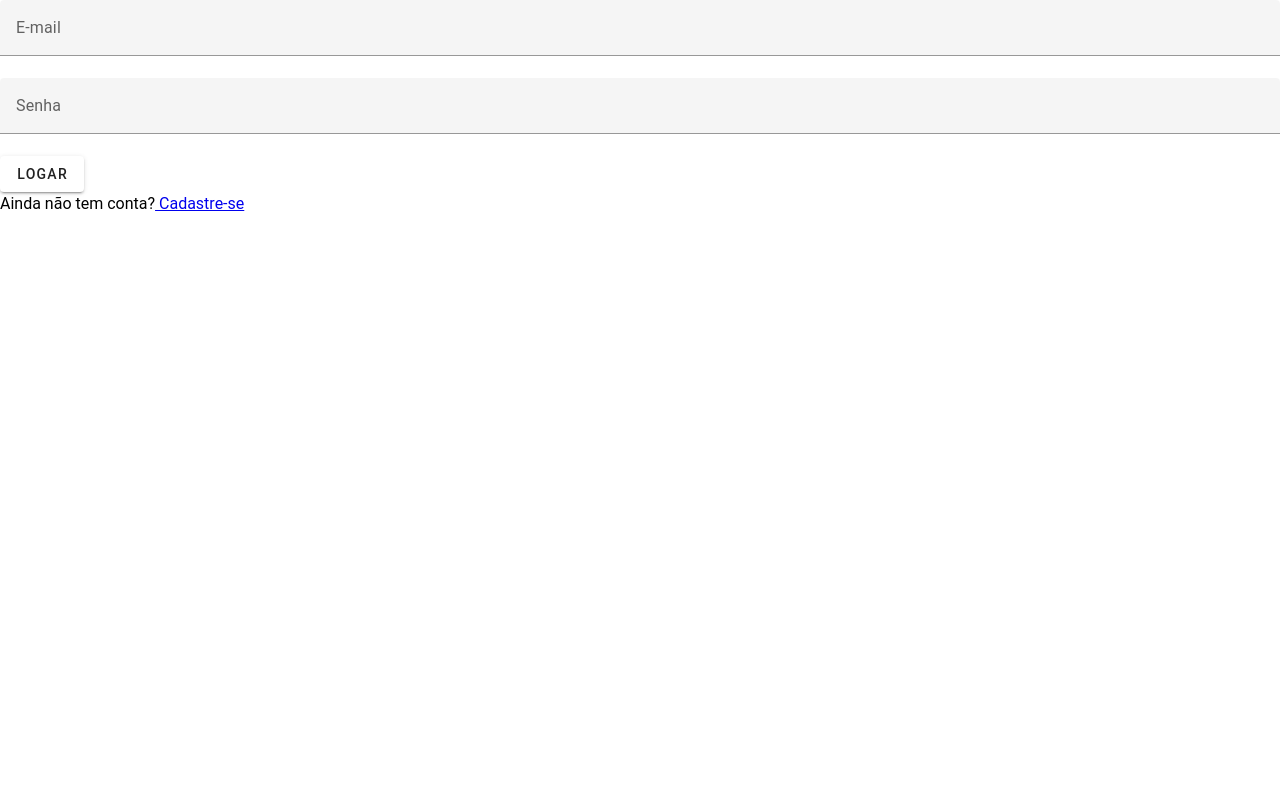
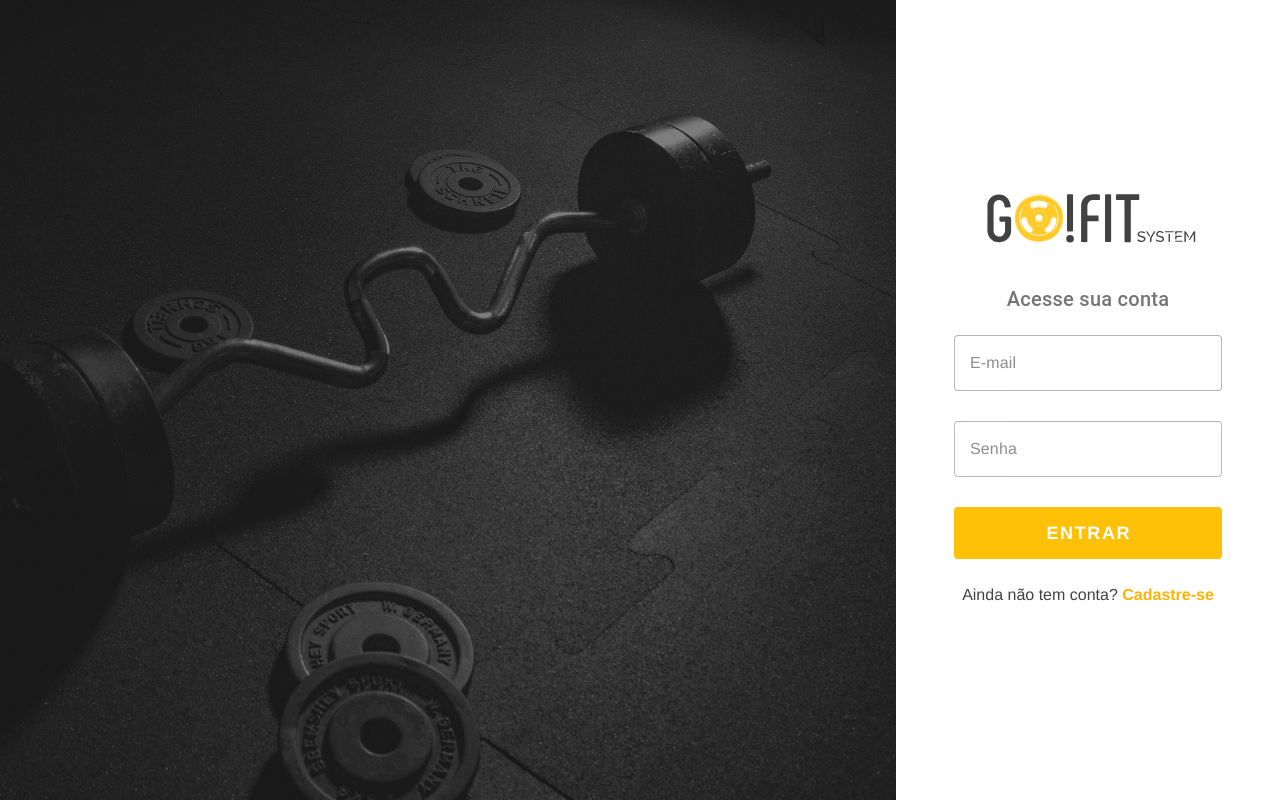
Before and after one commit to CarolineSampaio/projeto-final-modulo1, a Vue app: page /login in a window 1280 px wide. Built offline with nearby package versions, Linux system fonts and the light colour scheme.

Commit message:
feat: adiciona estilo base login

```diff
--- a/src/assets/main.css
+++ b/src/assets/main.css
@@ -3,3 +3,22 @@
   margin: 0;
   box-sizing: border-box;
 }
+
+#app {
+  font-family: 'Avenir', Helvetica, Arial, sans-serif;
+  -webkit-font-smoothing: antialiased;
+  -moz-osx-font-smoothing: grayscale;
+  color: #424242;
+  height: 100%;
+  width: 100%;
+}
+
+html {
+  overflow: auto !important;
+}
+
+html,
+body {
+  height: 100%;
+  width: 100%;
+}
--- a/src/views/Login/UserLogin.vue
+++ b/src/views/Login/UserLogin.vue
@@ -1,22 +1,46 @@
 <template>
-  <v-form @submit.prevent="handleLogin">
+  <div class="d-flex ma-0 pa-0 container">
+    <section class="left">
+      <img
+        src="../../assets/bg_login.jpg"
+        alt="imagem com barra e peso academia no chão."
+        class="background"
+      />
+    </section>
+    <section class="d-flex flex-column justify-center align-center right">
+      <img
+        src="../../assets/gofit_logo.svg"
+        alt="logo do sistema go!fit, no o possui o desenho de uma anilha."
+        class="mb-10 logo"
+      />
+      <p class="text-h6 text-grey-darken-1 mb-5">Acesse sua conta</p>
+      <v-form @submit.prevent="handleLogin" class="d-flex flex-column justify-center">
         <v-text-field
           v-model="email"
           label="E-mail"
           type="email"
           :error-messages="errors.email"
+          variant="outlined"
         ></v-text-field>
         <v-text-field
           v-model="password"
           label="Senha"
           type="password"
           :error-messages="errors.password"
+          variant="outlined"
         ></v-text-field>
-    <v-btn type="submit">Logar</v-btn>
+        <v-btn
+          type="submit"
+          color="amber text-white"
+          class="font-weight-bold mb-6"
+          size="x-large"
+          variant="flat"
+          >Entrar</v-btn
+        >
       </v-form>
 
-  <div>
-    <p>Ainda não tem conta?<router-link to="/signup"> Cadastre-se</router-link></p>
+      <p>Ainda não tem conta? <router-link to="/signup">Cadastre-se</router-link></p>
+    </section>
   </div>
 </template>
 
@@ -95,3 +119,37 @@ export default {
   }
 }
 </script>
+
+<style scoped>
+section,
+.container {
+  height: 100%;
+  width: 100%;
+}
+section.left {
+  background-color: #292929;
+  width: 70%;
+}
+.background {
+  width: 100%;
+  height: 100%;
+  object-fit: cover;
+  opacity: 0.4;
+}
+
+section.right {
+  width: 30%;
+}
+.v-form {
+  width: 70%;
+  gap: 8px;
+}
+.logo {
+  width: 60%;
+}
+a {
+  color: #ffb300;
+  font-weight: bold;
+  text-decoration: none;
+}
+</style>
```
Also changed, not shown: src/assets/bg_login.jpg (added), src/assets/gofit_logo.svg (added). Lines whose indentation alone changed are shown as unchanged.
